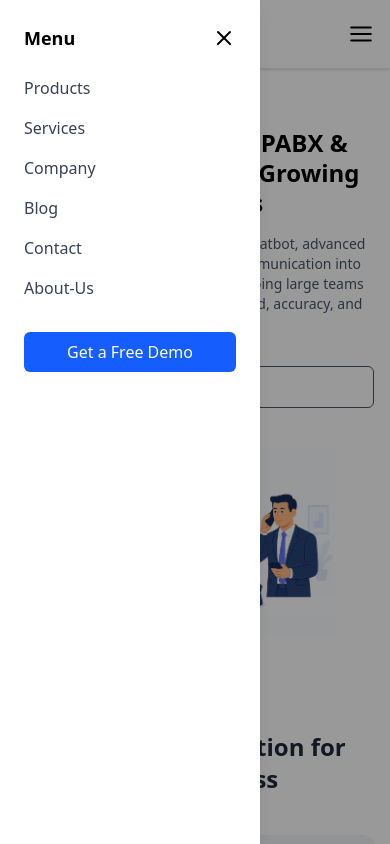
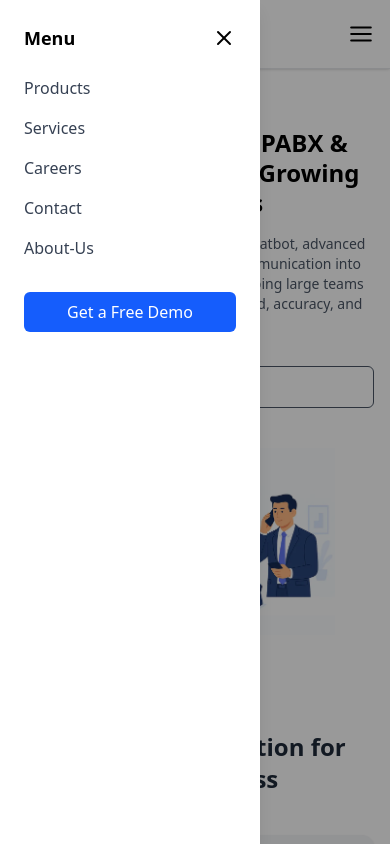
Before and after one commit to mdmasudrana31m-developer/nanovision_company_web, a Next.js app: page / in a window 390 px wide. Both pictures are taken after a click on the icon 361 px from the left and 34 px from the top of the page. Shown: the top 844 px of the page. Built offline with nearby package versions, Linux system fonts and the light colour scheme.

Commit message:
navbar update

```diff
--- a/src/app/components/Navbar.tsx
+++ b/src/app/components/Navbar.tsx
@@ -86,10 +86,12 @@ export default function Navbar() {
                 <div className="bg-white shadow-xl rounded-xl min-w-[180px] p-3 flex flex-col gap-3">
                   <div className="absolute left-0 top-8 hidden group-hover:block bg-white shadow-lg rounded-md p-6 w-[500px]">
                     <div className="grid grid-cols-2 gap-4">
-                      <Link href="#">Call Center Solution</Link>
-                      <Link href="#">Bulk SMS</Link>
-                      <Link href="#">Cloud Telephony</Link>
-                      <Link href="#">Communication API</Link>
+                      <Link href="#">SMS Platform</Link>
+                      <Link href="#">Live Chat</Link>
+                      <Link href="#">
+                        mobile Session Border Controller (SBC)
+                      </Link>
+                      <Link href="#">WhatsApp Campaign</Link>
                     </div>
                   </div>
                 </div>
@@ -194,8 +196,7 @@ export default function Navbar() {
               >
                 <Link href="#">Products</Link>
                 <Link href="/services">Services</Link>
-                <Link href="#">Company</Link>
-                <Link href="#">Blog</Link>
+                <Link href="/careers">Careers</Link>
                 <Link href="/contact">Contact</Link>
                 <Link href="/about-us">About-Us</Link>
 
```
